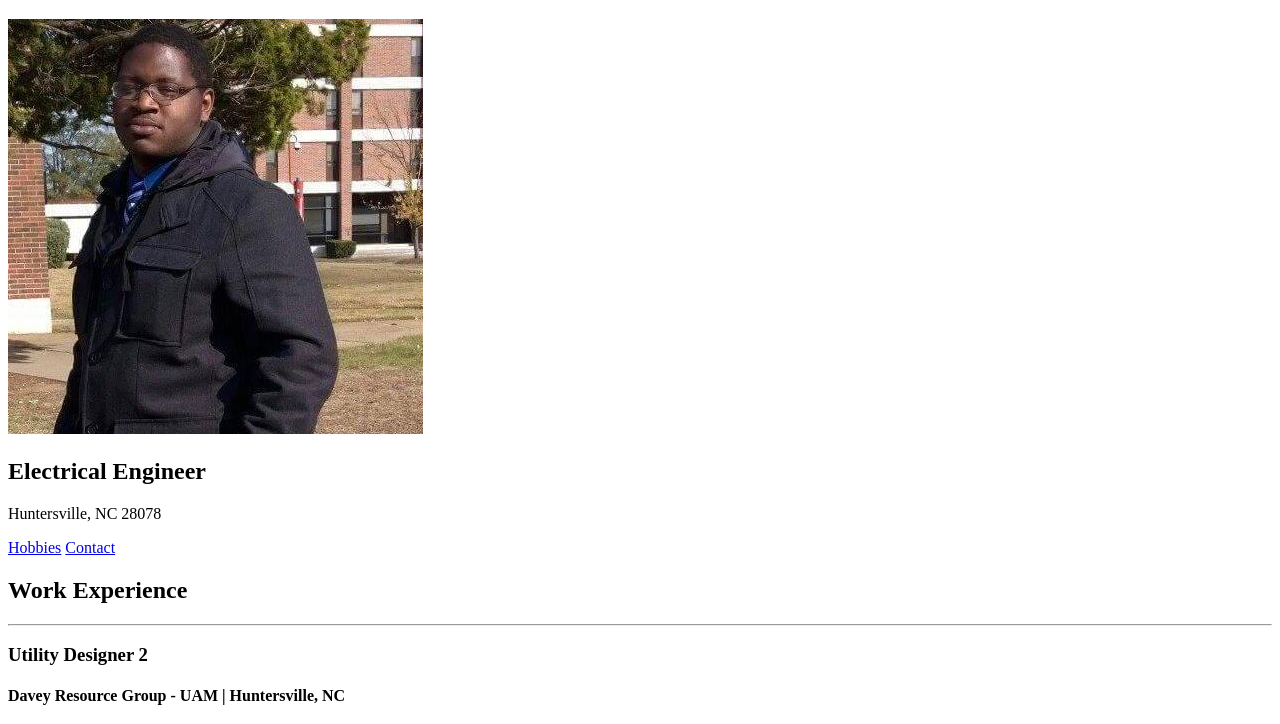
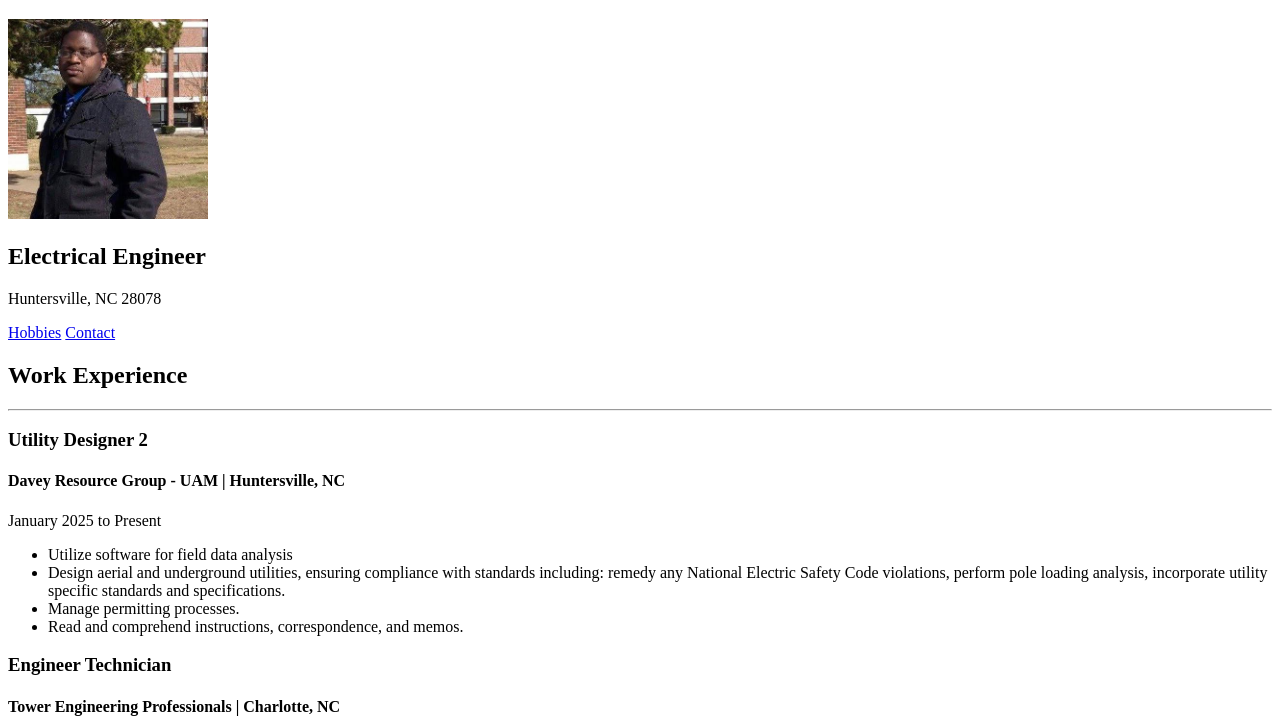
Before and after one commit to Eholmes1/html-resume, a plain HTML site: page index.html in a window 1280 px wide. Shown: the part 61-785 px from the top of the page. Drawn offline with Linux system fonts and the light colour scheme.

Commit message:
Add files via upload

```diff
--- a/index.html
+++ b/index.html
@@ -9,7 +9,7 @@
 <body>
 
     <h1>Emanuel Holmes</h1>
-    <img src="./assets/images/Myphoto.jpg">
+    <img src="./assets/images/Myphoto.jpg" height="200">
     <h2>Electrical Engineer</h2>
     <p>Huntersville, NC 28078</p>
     <a href="./public/Hobbies.html">Hobbies</a>
```
